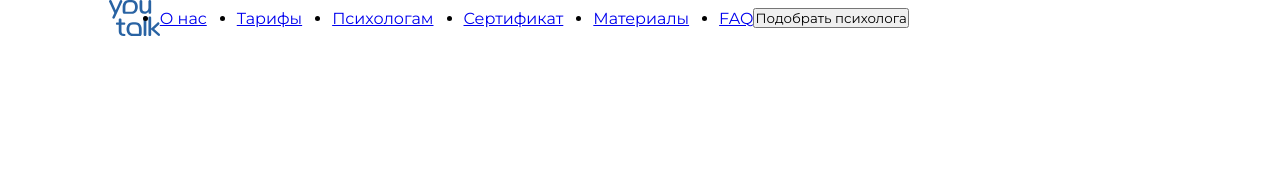
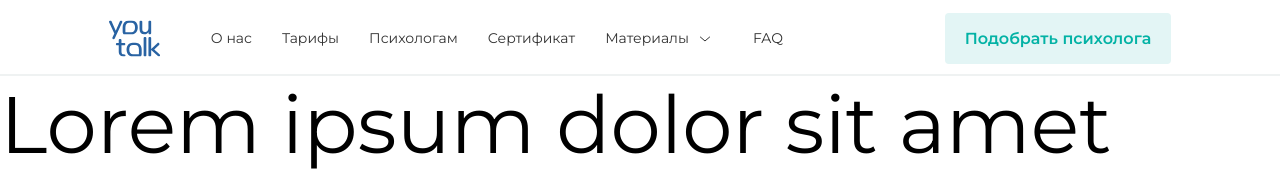
Before and after one commit to GoodCookies44/homework_2_Maksimov_A_A, a plain HTML site: page Pages/Blog.html in a window 1280 px wide. Shown: the top 171 px of the page. Drawn offline with Linux system fonts and the light colour scheme.

Commit message:
Сверстал шапку

```diff
--- a/Pages/Blog.html
+++ b/Pages/Blog.html
@@ -18,12 +18,13 @@
     <title>Статьи по психологии и психотерапии - читать психологические статьи и публикации.</title>
   </head>
   <body>
-    <header>
+    <header id="header">
+      <script src="/Scripts/Scroll.js"></script>
       <div class="header__container">
         <svg
           alt="Logo"
           width="51"
-          height="36"
+          height="51"
           viewBox="0 0 51 36"
           fill="none"
           xmlns="http://www.w3.org/2000/svg"
@@ -64,18 +65,79 @@
             </clipPath>
           </defs>
         </svg>
-        <nav>
+        <nav class="header__nav">
           <ul class="header__links">
-            <li><a href="/Pages/About.html">О нас</a></li>
-            <li><a href="/Pages/Tariffs.html">Тарифы</a></li>
-            <li><a href="/Pages/Business.html">Психологам</a></li>
-            <li><a href="/Pages/Certificate.html">Сертификат</a></li>
-            <li><a href="/Pages/Materials.html">Материалы</a></li>
-            <li><a href="/Pages/FAQ.html">FAQ</a></li>
+            <li class="nav__item">
+              <a href="/Pages/About.html" target="_blank" rel="nofollow noopenner noreferrer"
+                >О нас</a
+              >
+            </li>
+            <li class="nav__item">
+              <a href="/Pages/Tariffs.html" target="_blank" rel="nofollow noopenner noreferrer"
+                >Тарифы</a
+              >
+            </li>
+            <li class="nav__item">
+              <a href="/Pages/Business.html" target="_blank" rel="nofollow noopenner noreferrer"
+                >Психологам</a
+              >
+            </li>
+            <li class="nav__item">
+              <a href="/Pages/Materials.html" target="_blank" rel="nofollow noopenner noreferrer"
+                >Сертификат</a
+              >
+            </li>
+            <li class="nav__item">
+              <div class="header__DropdownMenu">
+                <button
+                  class="DropdownMenu__item"
+                  href="/Pages/Certificate.html"
+                  target="_blank"
+                  rel="nofollow noopenner noreferrer"
+                >
+                  Материалы
+                </button>
+                <svg
+                  xmlns="http://www.w3.org/2000/svg"
+                  width="24"
+                  height="24"
+                  viewBox="0 0 24 4.2"
+                  fill="none"
+                >
+                  <path
+                    d="M1.09998 0.899902L5.99998 5.0999L10.9 0.899902"
+                    strokeLinecap="round"
+                    strokeLinejoin="round"
+                  />
+                </svg>
+              </div>
+            </li>
+
+            <li class="nav__item">
+              <a href="/Pages/FAQ.html" target="_blank" rel="nofollow noopenner noreferrer">FAQ</a>
+            </li>
           </ul>
         </nav>
-        <button>Подобрать психолога</button>
+        <button class="header__button">
+          <a href="/Pages/Wizard.html" target="_blank" rel="nofollow noopenner noreferrer"></a
+          >Подобрать психолога
+        </button>
       </div>
     </header>
+    <section>
+      Lorem ipsum dolor sit amet consectetur adipisicing elit. Quas facere quos magni excepturi, et
+      fuga nisi, minus alias error non maiores cum ea quia. Non aspernatur deserunt praesentium
+      laborum soluta? Lorem ipsum dolor sit amet consectetur, adipisicing elit. Quo, corrupti illo
+      iusto earum sequi, incidunt corporis tempore mollitia nulla aspernatur quaerat veritatis
+      molestias aliquam voluptatibus tempora voluptas voluptatem aut? Itaque. Lorem ipsum dolor sit
+      amet consectetur adipisicing elit. Doloremque laudantium odit perspiciatis consequatur maxime
+      sit neque necessitatibus, quos recusandae aliquid dolorum expedita porro nesciunt architecto
+      consectetur quia iste at nostrum? Lorem ipsum dolor, sit amet consectetur adipisicing elit.
+      Laudantium ex, sapiente quos, earum corporis voluptate sed deserunt excepturi impedit dolore
+      ad quas ab amet mollitia harum accusamus eveniet maiores blanditiis! Lorem ipsum dolor sit
+      amet consectetur adipisicing elit. Error omnis ullam aspernatur consequatur consequuntur sed
+      quos culpa, officia eaque hic non laborum? Accusantium hic eligendi expedita ratione voluptate
+      repellendus minima.
+    </section>
   </body>
 </html>
--- /dev/null
+++ b/Scripts/Scroll.js
@@ -0,0 +1,14 @@
+let lastScrollTop = 0;
+const header = document.getElementById("header");
+
+window.addEventListener("scroll", function () {
+  const currentScroll = window.pageYOffset || document.documentElement.scrollTop;
+
+  if (currentScroll > lastScrollTop && currentScroll > window.innerHeight) {
+    header.style.top = "-19rem";
+  } else {
+    header.style.top = "0";
+  }
+
+  lastScrollTop = currentScroll <= 0 ? 0 : currentScroll;
+});
--- a/Stytes/Blog.css
+++ b/Stytes/Blog.css
@@ -1,4 +1,4 @@
-*{
+* {
   box-sizing: border-box;
 
   margin: 0;
@@ -7,19 +7,145 @@
   font-family: "Montserrat", sans-serif;
   font-weight: 400;
   font-style: normal;
+  font-size: 4px;
 }
 
-body{
-  padding: 0 8.5%;
+a,
+button {
+  cursor: pointer;
 }
 
-.header__links{
+/* Шапка */
+header {
+  width: 100%;
+  height: 19rem;
+
   display: flex;
-  gap: 30px;
+  align-items: center;
+
+  position: fixed;
+  top: 0;
+  left: 0;
+
+  padding: 0 8.5%;
+
+  transition: top 0.3s;
+  z-index: 1000;
+
+  background-color: #fff;
+
+  box-shadow: inset 0 -0.5rem 0 #eff2f2;
 }
 
-.header__container{
+.header__container {
+  width: 100%;
+
   display: flex;
-  flex-flow: row nowrap;
+  flex-flow: row;
+  justify-content: space-between;
+
+  column-gap: 12.75rem;
+}
+
+.header__nav {
+  display: flex;
+  align-items: center;
+
+  flex-grow: 1;
+}
+
+.header__links {
+  display: flex;
+  gap: 7.5rem;
+}
+
+.nav__item {
+  list-style-type: none;
+
+  display: flex;
   align-items: center;
 }
+
+/* Ссылки шапки */
+.header__links a,
+button {
+  text-decoration: none;
+
+  font-size: 3.5rem;
+  color: #333;
+}
+
+.header__links a:visited {
+  color: inherit;
+}
+
+.header__links,
+a:hover,
+a:focus,
+a:active,
+.header__DropdownMenu:hover button,
+:focus button,
+:active button,
+.header__DropdownMenu:hover svg,
+:focus svg,
+:active svg {
+  text-decoration: none;
+  outline: none;
+
+  color: #03b2a5;
+  stroke: #03b2a5;
+}
+
+/* Кнопки шапки */
+.header__button {
+  padding: 3.5rem 5rem;
+
+  border: none;
+  border-radius: 1rem;
+
+  background-color: #e3f5f5;
+  color: #03b2a5;
+
+  font-size: 4rem;
+  font-weight: 600;
+}
+
+.header__button:active {
+  background: #80d8d1;
+  color: #0a9e91;
+}
+
+.header__button:hover {
+  background: #b4e8e4;
+  color: #00a89b;
+}
+
+.header__button:focus {
+  background: #e3f5f5;
+  color: #03b2a5;
+}
+
+.header__DropdownMenu {
+  display: flex;
+  flex-flow: row;
+  align-items: center;
+  column-gap: 2.5rem;
+
+  cursor: pointer;
+}
+
+.DropdownMenu__item {
+  border: none;
+  background: none;
+}
+
+.header__DropdownMenu svg {
+  stroke: #333;
+}
+
+section {
+  margin-top: 19rem;
+  font-size: 20rem;
+
+  height: 1vh;
+}
```
